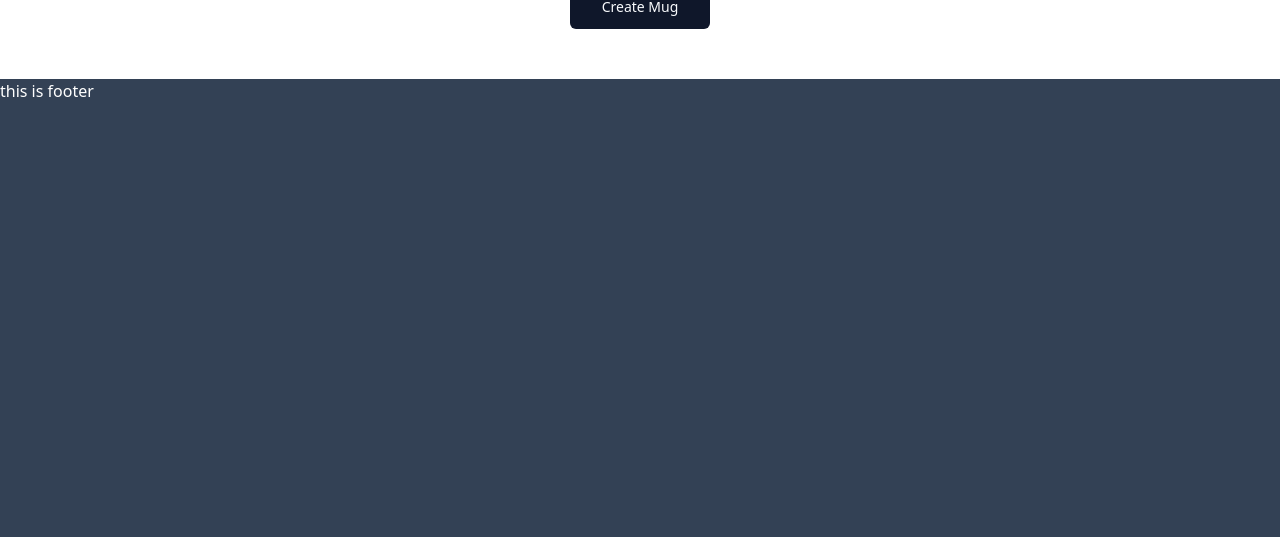
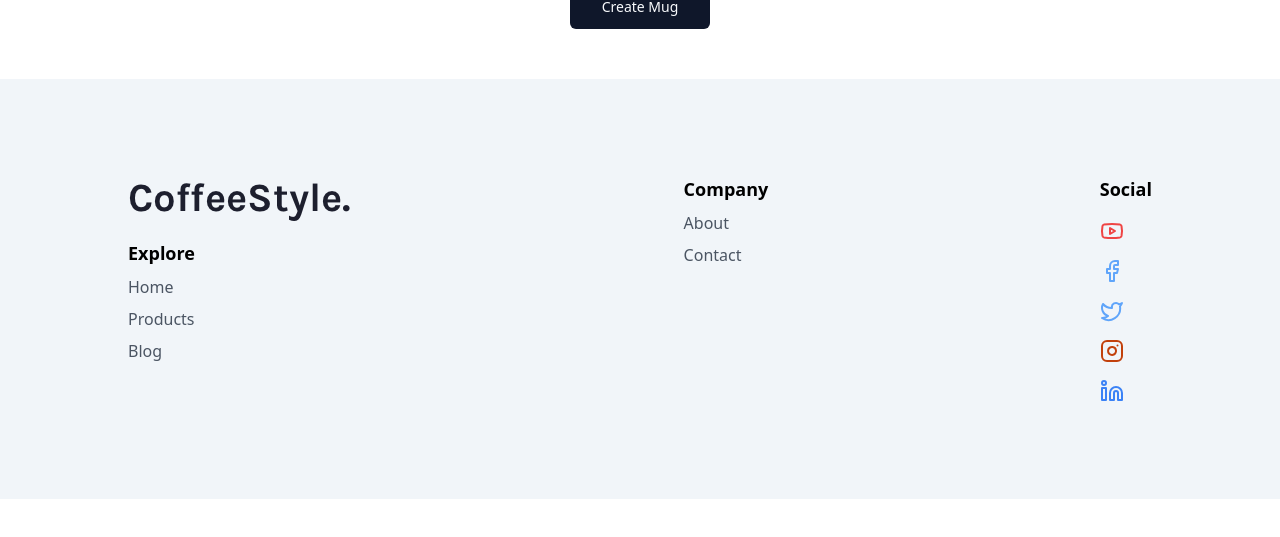
Before and after one commit to TheCoTam/coffee-style-fullstack, a React (Vite) app in the folder client/: page /style-guide in a window 1280 px wide. Shown: the part 910-1447 px from the top of the page. After the commit the page ends 1409 px from the top, so only its background shows below. Built offline with nearby package versions, Linux system fonts and the light colour scheme; no server answers.

Commit message:
hoàn thiện ui footer

```diff
--- a/client/src/components/footer.jsx
+++ b/client/src/components/footer.jsx
@@ -1,7 +1,43 @@
+import { Facebook, Instagram, Linkedin, Twitter, Youtube } from "lucide-react";
+import { Link } from "react-router-dom";
+
 const Footer = () => {
   return (
-    <div className="bg-slate-700 h-[500px] text-white w-full">
-      this is footer
+    <div className="bg-slate-100 text-gray-600 w-full flex flex-col gap-5 sm:gap-0 sm:flex-row justify-between px-32 py-24">
+      <div className="space-y-4">
+        <div>
+          <img src="/logo.png" alt="logo" />
+        </div>
+        <div className="flex flex-col gap-2">
+          <p className="text-black text-lg font-semibold">Explore</p>
+          <Link to="/" className="hover:text-black">
+            Home
+          </Link>
+          <Link to="/products" className="hover:text-black">
+            Products
+          </Link>
+          <Link to="/blog" className="hover:text-black">
+            Blog
+          </Link>
+        </div>
+      </div>
+      <div className="flex flex-col gap-2">
+        <p className="text-black text-lg font-semibold">Company</p>
+        <Link to="/about" className="hover:text-black">
+          About
+        </Link>
+        <Link to="/contact" className="hover:text-black">
+          Contact
+        </Link>
+      </div>
+      <div className="space-y-4">
+        <p className="text-black text-lg font-semibold">Social</p>
+        <Youtube className="text-red-500" />
+        <Facebook className="text-blue-400" />
+        <Twitter className="text-blue-400" />
+        <Instagram className="text-orange-700" />
+        <Linkedin className="text-blue-500" />
+      </div>
     </div>
   );
 };
```
